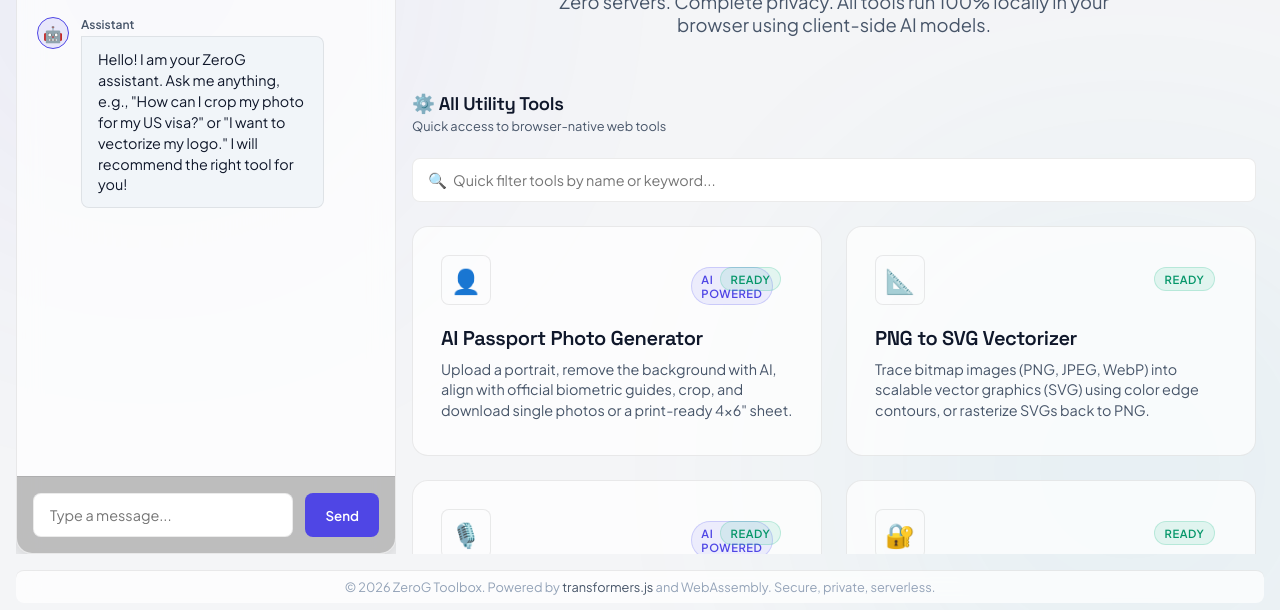
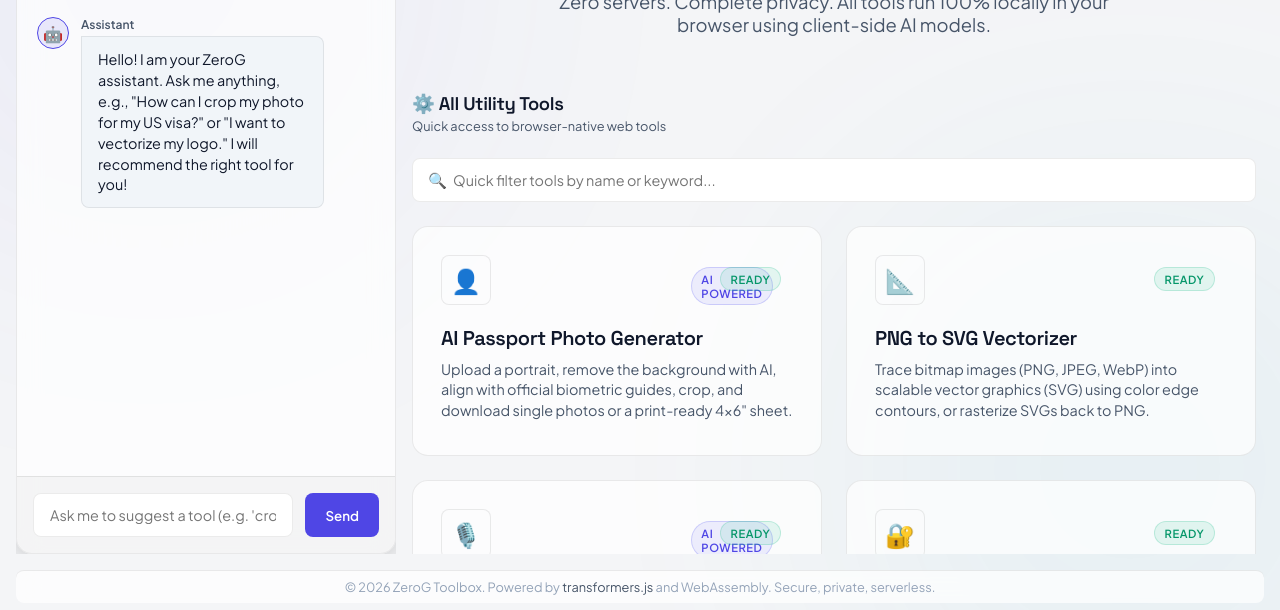
Before and after one commit to tianhaoz95/zerog-tools, a website built with Vite: page index.html in a window 1280 px wide. Shown: the part 181-791 px from the top of the page. Built offline with nearby package versions, Linux system fonts and the light colour scheme.

Commit message:
style: fix chat input area background color in light mode

```diff
--- a/index.html
+++ b/index.html
@@ -53,7 +53,7 @@
 
           <!-- Input area -->
           <div class="chat-input-area">
-            <input type="text" id="chat-input" placeholder="Type a message..." autocomplete="off" />
+            <input type="text" id="chat-input" placeholder="Ask me to suggest a tool (e.g. 'crop passport', 'vectorize logo')..." autocomplete="off" />
             <button id="btn-send-chat">Send</button>
           </div>
         </div>
--- a/src/style.css
+++ b/src/style.css
@@ -1273,7 +1273,7 @@
 /* Input Area */
 .chat-input-area {
   padding: 1rem;
-  background: rgba(0, 0, 0, 0.25);
+  background: rgba(0, 0, 0, 0.03);
   border-top: 1px solid var(--border);
   display: flex;
   gap: 0.75rem;
```
